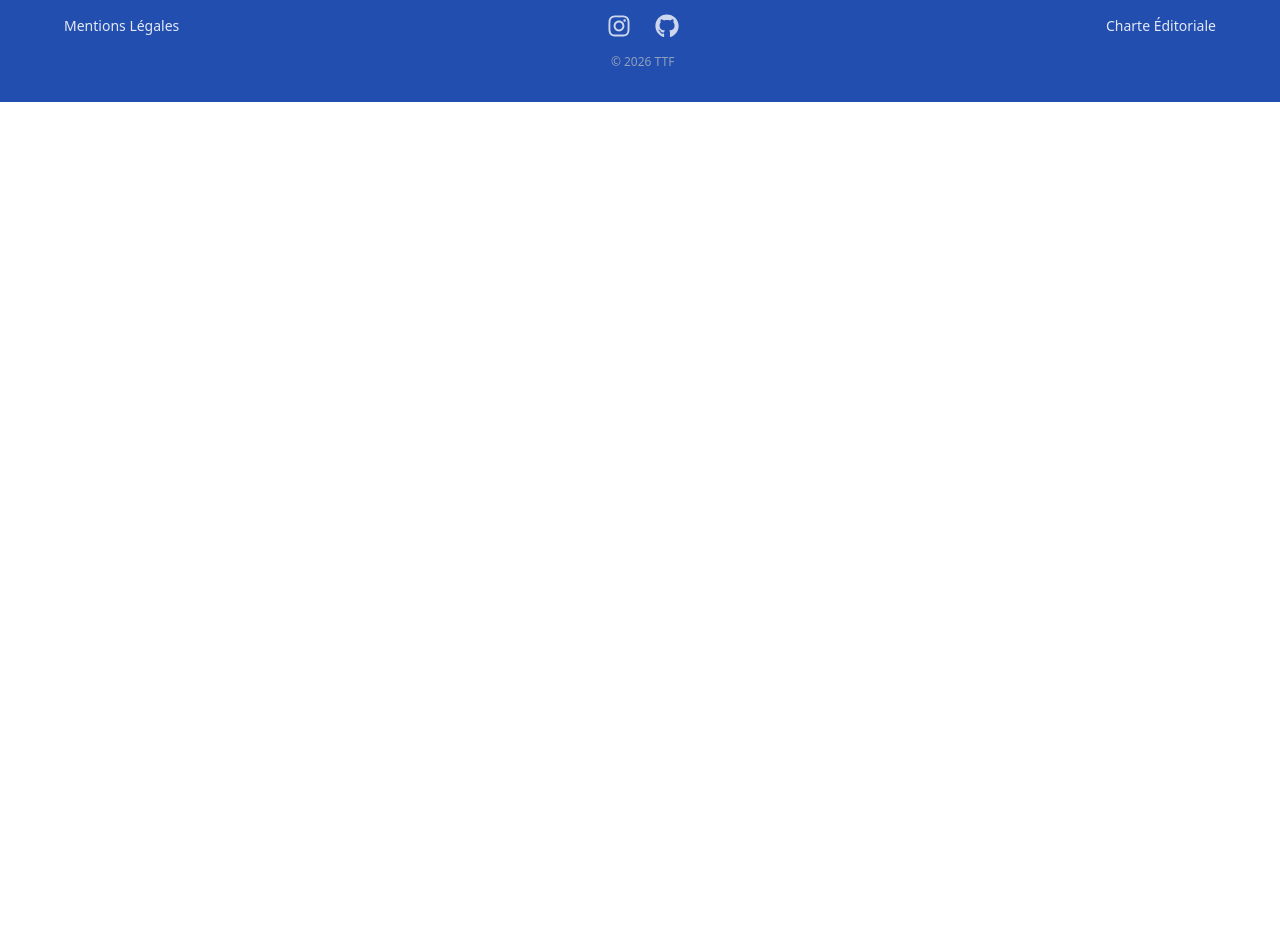
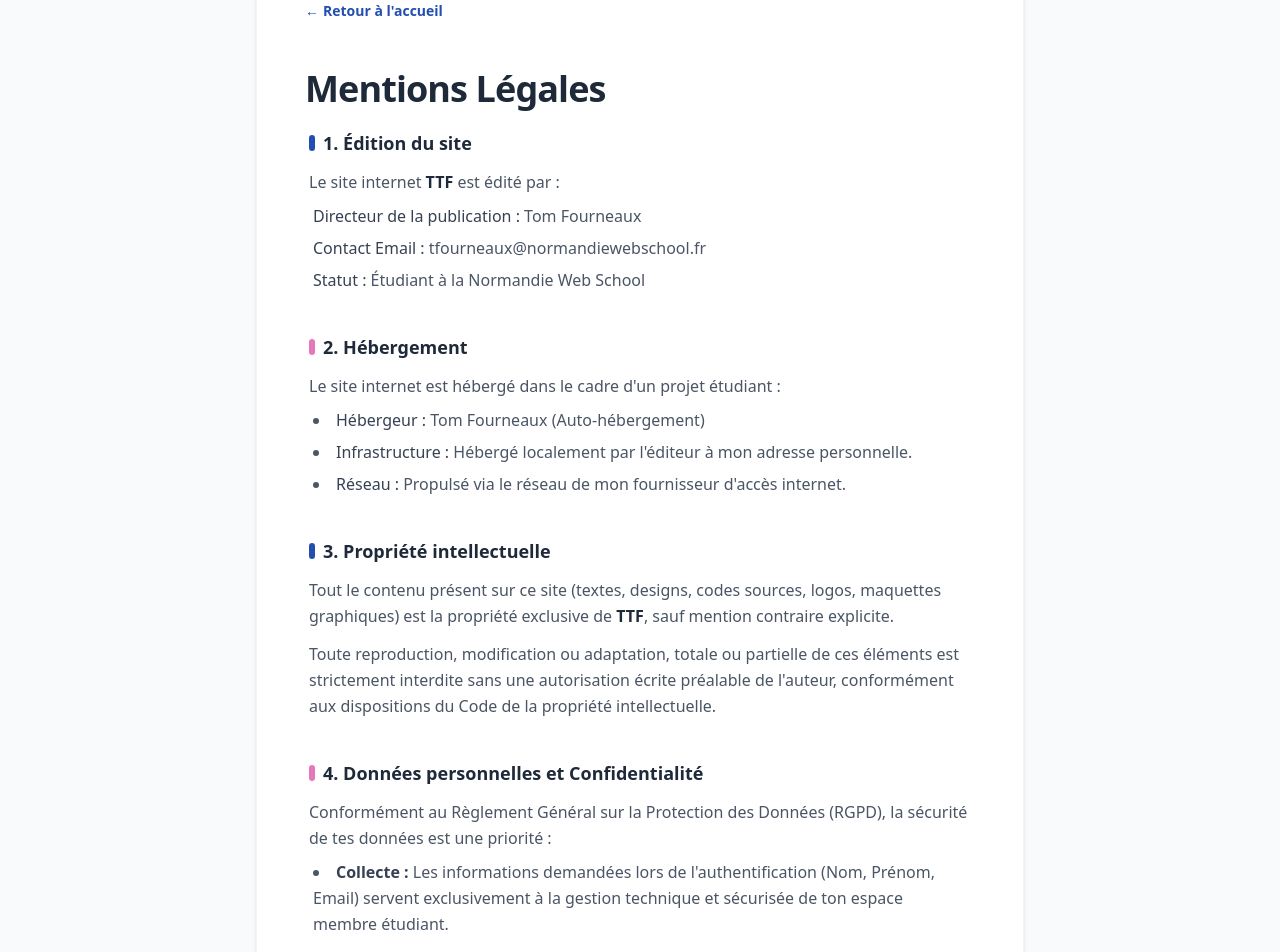
Before and after one commit to tomfrx12/TTF, a Next.js app: page /mentions-legales in a window 1280 px wide. Shown: the part 160-1112 px from the top of the page. Before the commit the page ends 800 px from the top, so only its background shows below. Built offline with nearby package versions, Linux system fonts and the light colour scheme.

Commit message:
mentions legales

```diff
--- a/app/mentions-legales/page.tsx
+++ b/app/mentions-legales/page.tsx
@@ -1,8 +1,100 @@
-export default function MentionsLegalesPage() {
+import Link from "next/link";
+
+export default function MentionsLegales() {
   return (
-    <main>
-      <h1>Mentions Légales</h1>
-      <p>Contenu des mentions légales à ajouter.</p>
+    <main className="min-h-screen bg-[var(--color-white-break)] py-12 px-4 sm:px-6 lg:px-8">
+      <div className="max-w-3xl mx-auto bg-white p-8 sm:p-12 rounded-2xl shadow-sm border border-gray-100">
+        <Link
+          href="/"
+          className="text-sm font-semibold text-[var(--color-primary)] hover:text-[var(--color-secondary)] transition-colors duration-300 inline-flex items-center gap-1 mb-8 group"
+        >
+          <span className="transition-transform group-hover:-translate-x-1">←</span> Retour à l'accueil
+        </Link>
+
+        <h1 className="text-3xl font-extrabold text-gray-800 tracking-tight py-4 sm:text-4xl">
+          Mentions Légales
+        </h1>
+
+        <div className="space-y-8 text-gray-600 text-sm sm:text-base leading-relaxed">
+
+          <section className="p-1">
+            <h2 className="text-lg font-bold text-gray-800 mb-3 flex items-center gap-2">
+              <span className="w-1.5 h-4 bg-[var(--color-primary)] rounded-full"></span>
+              1. Édition du site
+            </h2>
+            <p>
+              Le site internet <span className="font-semibold text-gray-800">TTF</span> est édité par :
+            </p>
+            <ul className="mt-2 space-y-1.5 pl-1 text-gray-600list-disc list-inside">
+              <li>
+                <span className="font-medium text-gray-700">Directeur de la publication :</span> Tom Fourneaux
+              </li>
+              <li>
+                <span className="font-medium text-gray-700">Contact Email :</span> tfourneaux@normandiewebschool.fr
+              </li>
+              <li>
+                <span className="font-medium text-gray-700">Statut :</span> Étudiant à la Normandie Web School
+              </li>
+            </ul>
+          </section>
+
+          <section className="p-1">
+            <h2 className="text-lg font-bold text-gray-800 mb-3 flex items-center gap-2">
+              <span className="w-1.5 h-4 bg-[var(--color-secondary)] rounded-full"></span>
+              2. Hébergement
+            </h2>
+            <p>
+              Le site internet est hébergé dans le cadre d'un projet étudiant :
+            </p>
+            <ul className="mt-2 space-y-1.5 pl-1 text-gray-600 list-disc list-inside">
+              <li>
+                <span className="font-medium text-gray-700">Hébergeur :</span> Tom Fourneaux (Auto-hébergement)
+              </li>
+              <li>
+                <span className="font-medium text-gray-700">Infrastructure :</span> Hébergé localement par l'éditeur à mon adresse personnelle.
+              </li>
+              <li>
+                <span className="font-medium text-gray-700">Réseau :</span> Propulsé via le réseau de mon fournisseur d'accès internet.
+              </li>
+            </ul>
+          </section>
+
+          <section className="p-1">
+            <h2 className="text-lg font-bold text-gray-800 mb-3 flex items-center gap-2">
+              <span className="w-1.5 h-4 bg-[var(--color-primary)] rounded-full"></span>
+              3. Propriété intellectuelle
+            </h2>
+            <p>
+              Tout le contenu présent sur ce site (textes, designs, codes sources, logos, maquettes graphiques) est la propriété exclusive de <span className="font-semibold text-gray-800">TTF</span>, sauf mention contraire explicite.
+            </p>
+            <p className="mt-3">
+              Toute reproduction, modification ou adaptation, totale ou partielle de ces éléments est strictement interdite sans une autorisation écrite préalable de l'auteur, conformément aux dispositions du Code de la propriété intellectuelle.
+            </p>
+          </section>
+
+          <section className="p-1">
+            <h2 className="text-lg font-bold text-gray-800 mb-3 flex items-center gap-2">
+              <span className="w-1.5 h-4 bg-[var(--color-secondary)] rounded-full"></span>
+              4. Données personnelles et Confidentialité
+            </h2>
+            <p>
+              Conformément au Règlement Général sur la Protection des Données (RGPD), la sécurité de tes données est une priorité :
+            </p>
+            <ul className="mt-2 space-y-3 pl-1 text-gray-600">
+              <li className="list-disc list-inside">
+                <span className="font-semibold text-gray-700">Collecte :</span> Les informations demandées lors de l'authentification (Nom, Prénom, Email) servent exclusivement à la gestion technique et sécurisée de ton espace membre étudiant.
+              </li>
+              <li className="list-disc list-inside">
+                <span className="font-semibold text-gray-700">Partage :</span> Aucune donnée personnelle n'est vendue, partagée, louée ou cédée à des entités tierces.
+              </li>
+              <li className="list-disc list-inside">
+                <span className="font-semibold text-gray-700">Vos Droits :</span> Tu disposes d'un droit d'accès, de rectification, de portabilité et de suppression définitive de tes données sur simple demande par email à l'adresse spécifiée à la section 1.
+              </li>
+            </ul>
+          </section>
+
+        </div>
+      </div>
     </main>
   );
 }
```
